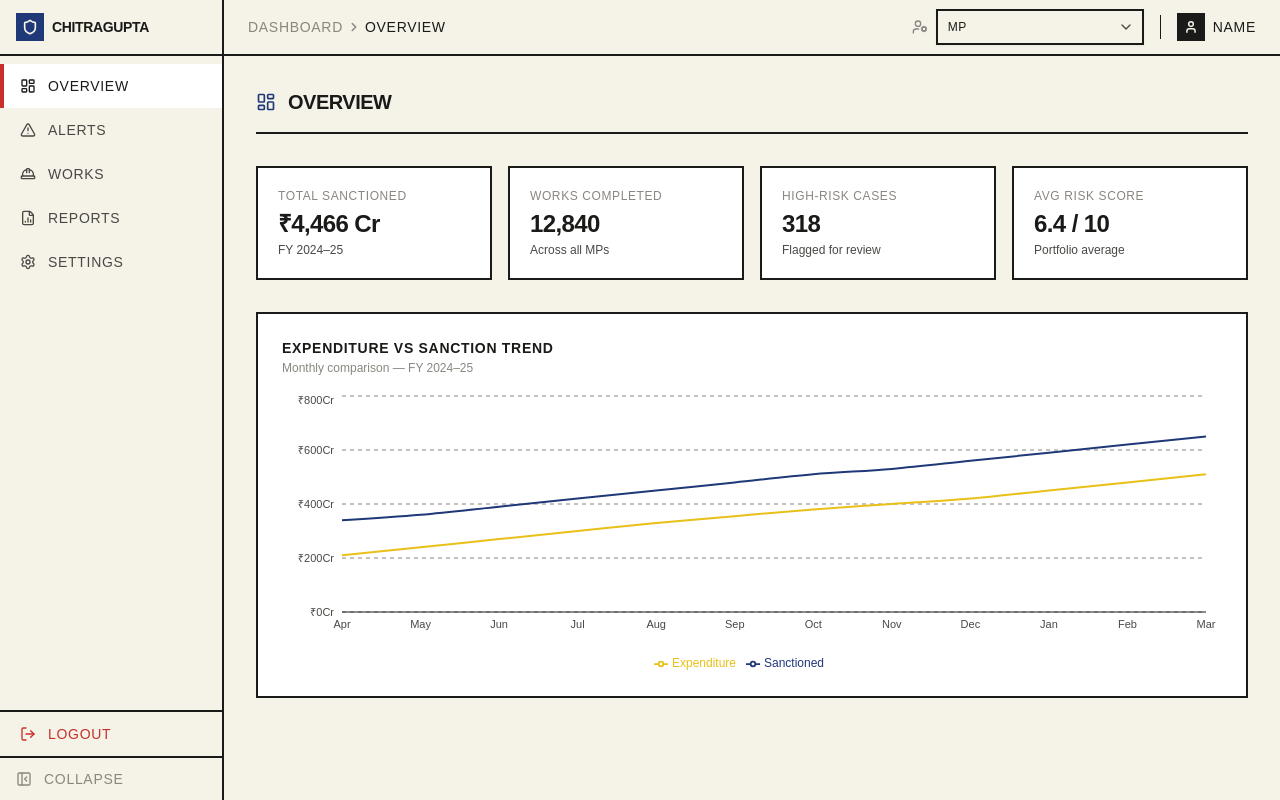
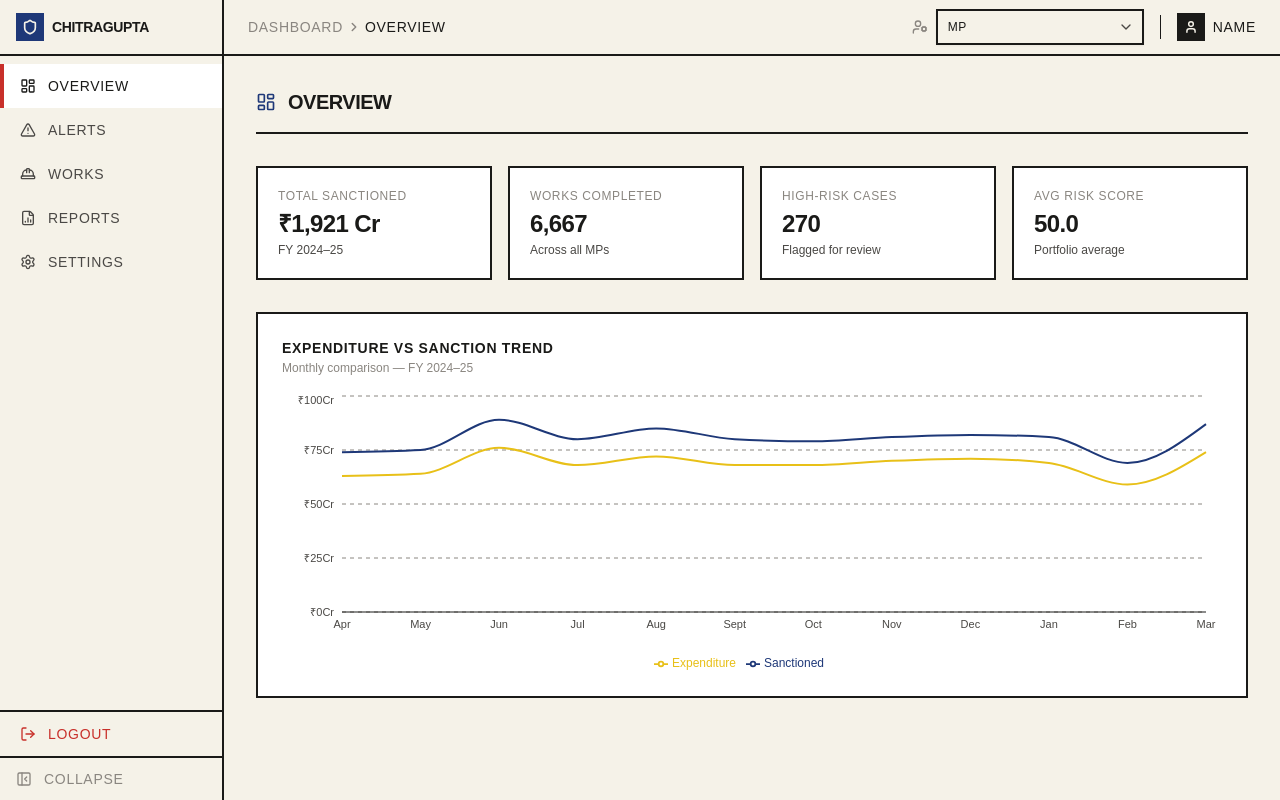
Before and after one commit to Rudra0-rudy/chitragupta-ai, a React (Vite) app in the folder apps/dashboard/: page /login in a window 1280 px wide. Both pictures are taken after typing "name@example.com", "Sample123" into the empty fields and a click on the button "SIGN IN". Built offline with nearby package versions, Linux system fonts and the light colour scheme.

Commit message:
feat(dashboard): wire Overview KPIs and trend chart to real CSV data

```diff
--- a/apps/dashboard/src/pages/dashboard/Overview.tsx
+++ b/apps/dashboard/src/pages/dashboard/Overview.tsx
@@ -1,4 +1,6 @@
 import { LayoutDashboard } from 'lucide-react'
+import { ALERTS } from '@/data/mockAlerts'
+import type { AlertRow } from '@/data/mockAlerts'
 import {
   ResponsiveContainer,
   LineChart,
@@ -11,57 +13,81 @@ import {
 } from 'recharts'
 
 // ---------------------------------------------------------------------------
-// F1 — KPI demo data
-// Fields are intentionally named after the planned SummaryResponse contract
-// (total_sanctioned, works_completed, high_risk_count, avg_risk_score) so that
-// the F13 / TanStack Query integration can replace this object without touching
-// the card JSX below.
+// KPI aggregates — computed once at module level from the real CSV dataset
 // ---------------------------------------------------------------------------
-interface OverviewStats {
-  total_sanctioned: string
-  works_completed: string
-  high_risk_count: string
-  avg_risk_score: string
+
+function formatCrore(rupees: number): string {
+  const crore = rupees / 1e7
+  if (crore >= 1000) return `₹${Math.round(crore).toLocaleString('en-IN')} Cr`
+  return `₹${crore.toFixed(1)} Cr`
 }
 
-const overviewStats: OverviewStats = {
-  total_sanctioned: '₹4,466 Cr',
-  works_completed: '12,840',
-  high_risk_count: '318',
-  avg_risk_score: '6.4 / 10',
-}
+const totalSanctioned = ALERTS.reduce(
+  (sum, r) => sum + (Number(r.cost_estimate) || 0),
+  0,
+)
+
+const worksCompleted = ALERTS.filter((r) => r.status === 'Completed').length
+
+const highRiskCount = ALERTS.filter((r) => r.risk_level === 'High').length
+
+const avgRiskScore =
+  ALERTS.length > 0
+    ? ALERTS.reduce((sum, r) => sum + (Number(r.risk_score) || 0), 0) / ALERTS.length
+    : 0
 
 const kpiCards = [
-  { label: 'Total Sanctioned', value: overviewStats.total_sanctioned, sub: 'FY 2024–25' },
-  { label: 'Works Completed',  value: overviewStats.works_completed,  sub: 'Across all MPs' },
-  { label: 'High-Risk Cases',  value: overviewStats.high_risk_count,  sub: 'Flagged for review' },
-  { label: 'Avg Risk Score',   value: overviewStats.avg_risk_score,   sub: 'Portfolio average' },
+  { label: 'Total Sanctioned', value: formatCrore(totalSanctioned),               sub: 'FY 2024–25' },
+  { label: 'Works Completed',  value: worksCompleted.toLocaleString('en-IN'),      sub: 'Across all MPs' },
+  { label: 'High-Risk Cases',  value: highRiskCount.toLocaleString('en-IN'),       sub: 'Flagged for review' },
+  { label: 'Avg Risk Score',   value: avgRiskScore.toFixed(1),                     sub: 'Portfolio average' },
 ] as const
 
 // ---------------------------------------------------------------------------
-// F2 — Expenditure vs Sanction trend demo data (FY 2024–25)
-// Keyed as { month, sanctioned, expenditure } to align with future API shape.
+// Trend data — monthly Sanctioned vs Expenditure from the CSV
 // ---------------------------------------------------------------------------
+
 interface TrendPoint {
   month: string
   sanctioned: number
   expenditure: number
 }
 
-const trendData: TrendPoint[] = [
-  { month: 'Apr', sanctioned: 340, expenditure: 210 },
-  { month: 'May', sanctioned: 360, expenditure: 240 },
-  { month: 'Jun', sanctioned: 390, expenditure: 270 },
-  { month: 'Jul', sanctioned: 420, expenditure: 300 },
-  { month: 'Aug', sanctioned: 450, expenditure: 330 },
-  { month: 'Sep', sanctioned: 480, expenditure: 355 },
-  { month: 'Oct', sanctioned: 510, expenditure: 380 },
-  { month: 'Nov', sanctioned: 530, expenditure: 400 },
-  { month: 'Dec', sanctioned: 560, expenditure: 420 },
-  { month: 'Jan', sanctioned: 590, expenditure: 450 },
-  { month: 'Feb', sanctioned: 620, expenditure: 480 },
-  { month: 'Mar', sanctioned: 650, expenditure: 510 },
-]
+function buildTrendData(rows: AlertRow[]): TrendPoint[] {
+  const buckets = new Map<string, { sanctioned: number; expenditure: number }>()
+
+  for (const row of rows) {
+    const date = row.sanction_date
+    if (!date || date.length < 7) continue
+    const key = date.slice(0, 7) // "YYYY-MM"
+
+    const cost  = Number(row.cost_estimate)        || 0
+    const paid  = Number(row.payment_released_pct) || 0
+    const spent = cost * paid // payment_released_pct is decimal 0-1
+
+    const bucket = buckets.get(key) ?? { sanctioned: 0, expenditure: 0 }
+    bucket.sanctioned  += cost
+    bucket.expenditure += spent
+    buckets.set(key, bucket)
+  }
+
+  const sorted  = [...buckets.entries()].sort(([a], [b]) => a.localeCompare(b))
+  const last12  = sorted.slice(-12)
+
+  return last12.map(([key, v]) => {
+    const [year, month] = key.split('-')
+    const monthLabel = new Date(Number(year), Number(month) - 1, 1).toLocaleString('en-IN', {
+      month: 'short',
+    })
+    return {
+      month:       monthLabel,
+      sanctioned:  Math.round(v.sanctioned  / 1e7),
+      expenditure: Math.round(v.expenditure / 1e7),
+    }
+  })
+}
+
+const trendData: TrendPoint[] = buildTrendData(ALERTS)
 
 export function Overview() {
   return (
```
